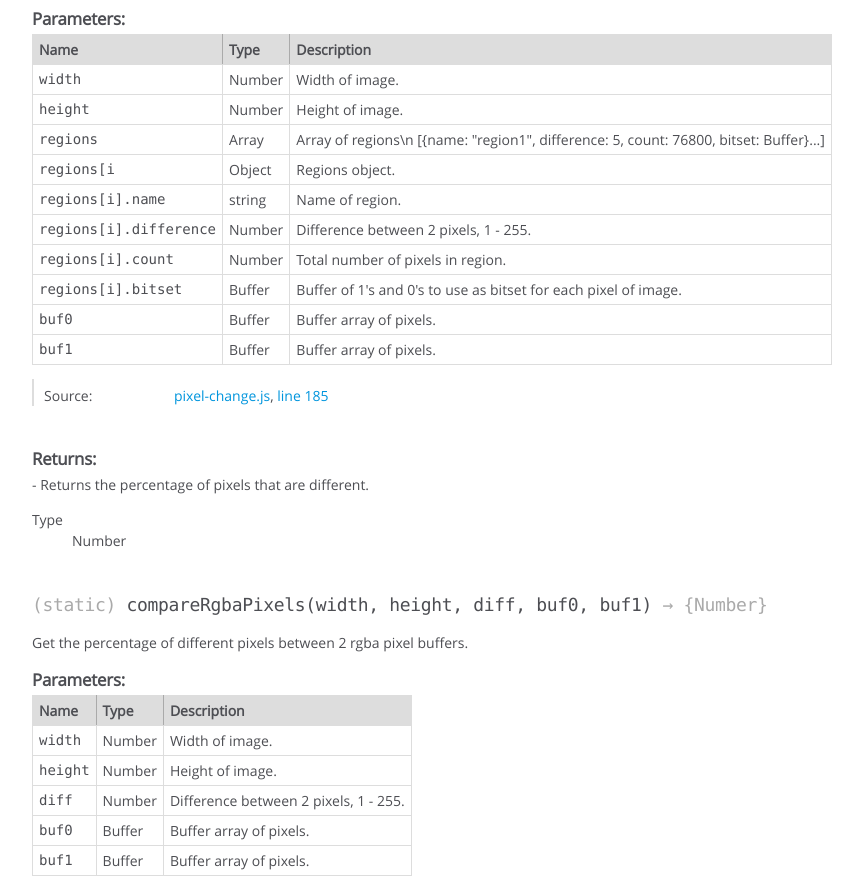
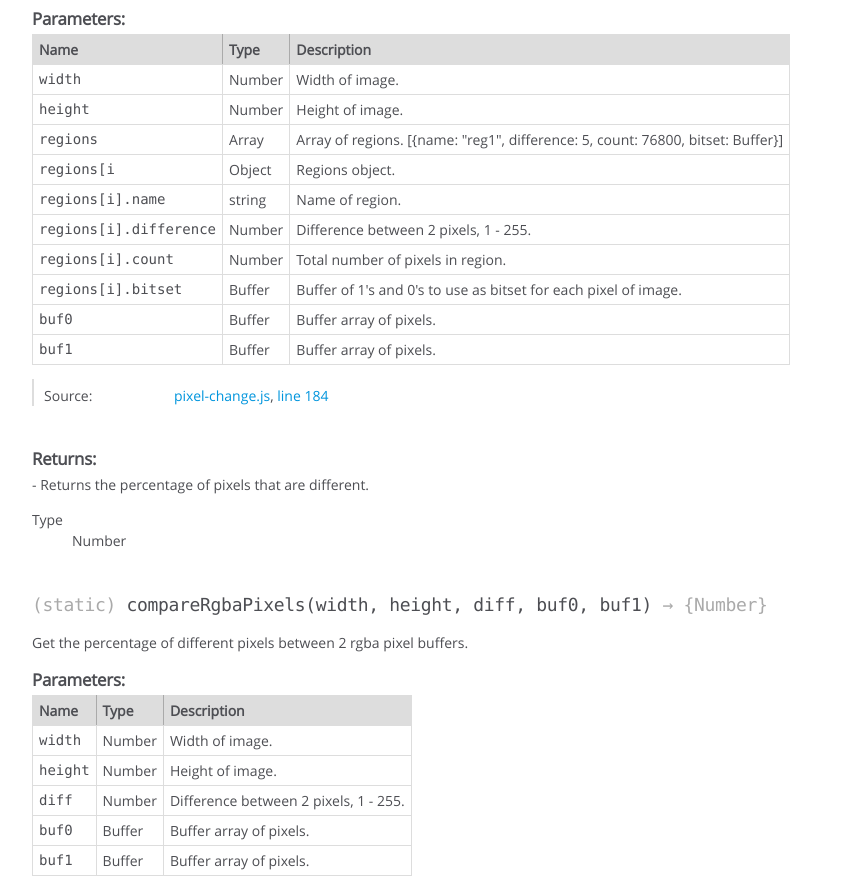
Before and after one commit to kevinGodell/pixel-change, a website: page docs/PixelChange.html in a window 1280 px wide. Shown: the part 1440-2319 px from the top of the page, without its empty margins (0-863 px from the left). Drawn offline with Linux system fonts and the light colour scheme.

Commit message:
update docs

```diff
--- a/docs/PixelChange.html
+++ b/docs/PixelChange.html
@@ -749,8 +749,7 @@
 
 
 
-            <td class="description last">Array of regions\n
-[{name: "region1", difference: 5, count: 76800, bitset: Buffer}...]</td>
+            <td class="description last">Array of regions. [{name: "reg1", difference: 5, count: 76800, bitset: Buffer}]</td>
         </tr>
 
 
@@ -952,7 +951,7 @@
 
     <dt class="tag-source">Source:</dt>
     <dd class="tag-source"><ul class="dummy"><li>
-        <a href="pixel-change.js.html">pixel-change.js</a>, <a href="pixel-change.js.html#line185">line 185</a>
+        <a href="pixel-change.js.html">pixel-change.js</a>, <a href="pixel-change.js.html#line184">line 184</a>
     </li></ul></dd>
 
 
@@ -1815,7 +1814,7 @@
 <br class="clear">
 
 <footer>
-    Documentation generated by <a href="https://github.com/jsdoc3/jsdoc">JSDoc 3.5.5</a> on Sat Feb 03 2018 10:53:25 GMT-0600 (CST)
+    Documentation generated by <a href="https://github.com/jsdoc3/jsdoc">JSDoc 3.5.5</a> on Sat Feb 03 2018 10:54:40 GMT-0600 (CST)
 </footer>
 
 <script> prettyPrint(); </script>
```
Also changed, not shown: docs/index.html (+1 -1 lines), docs/pixel-change.js.html (+2 -3 lines).
